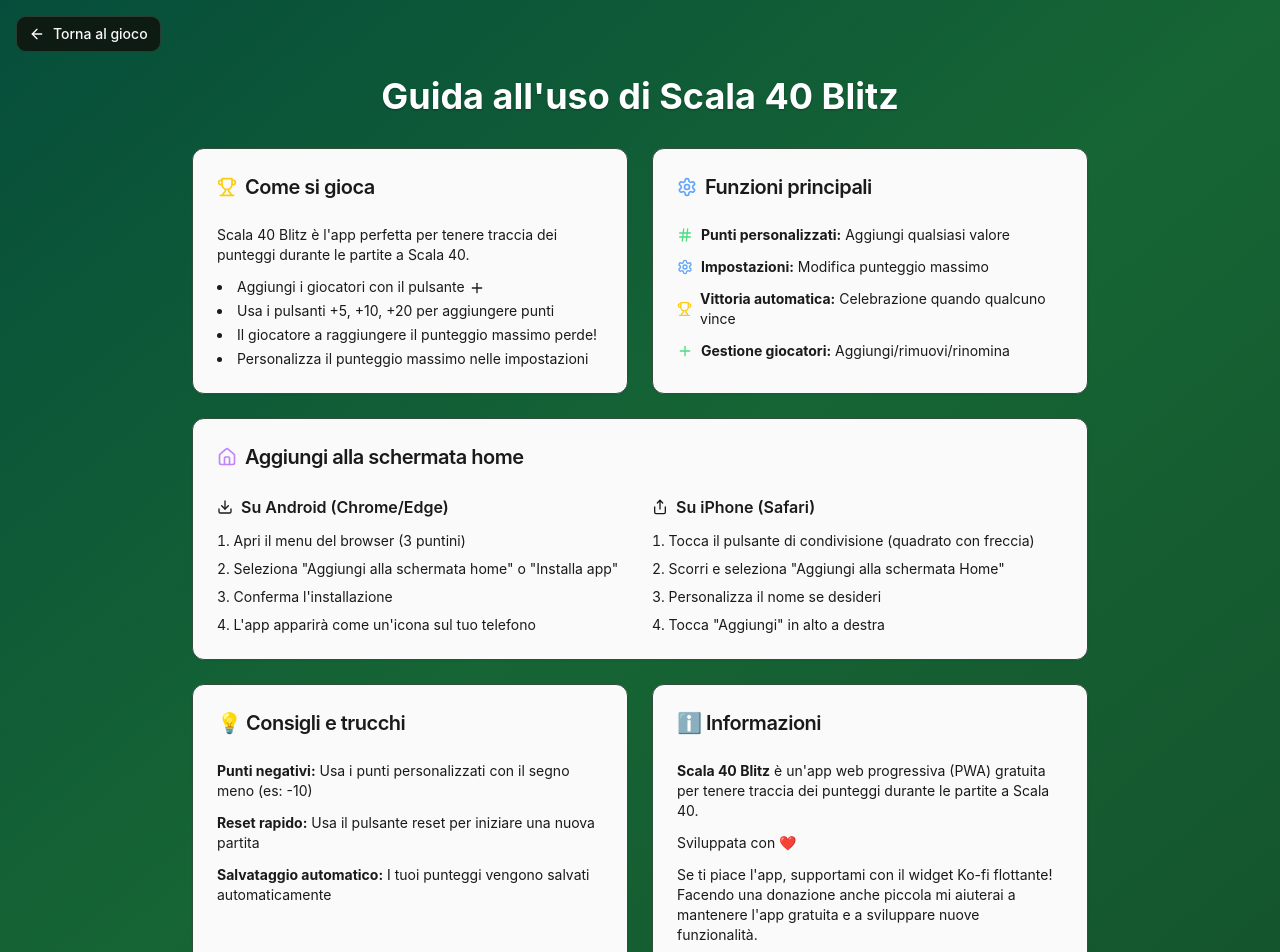
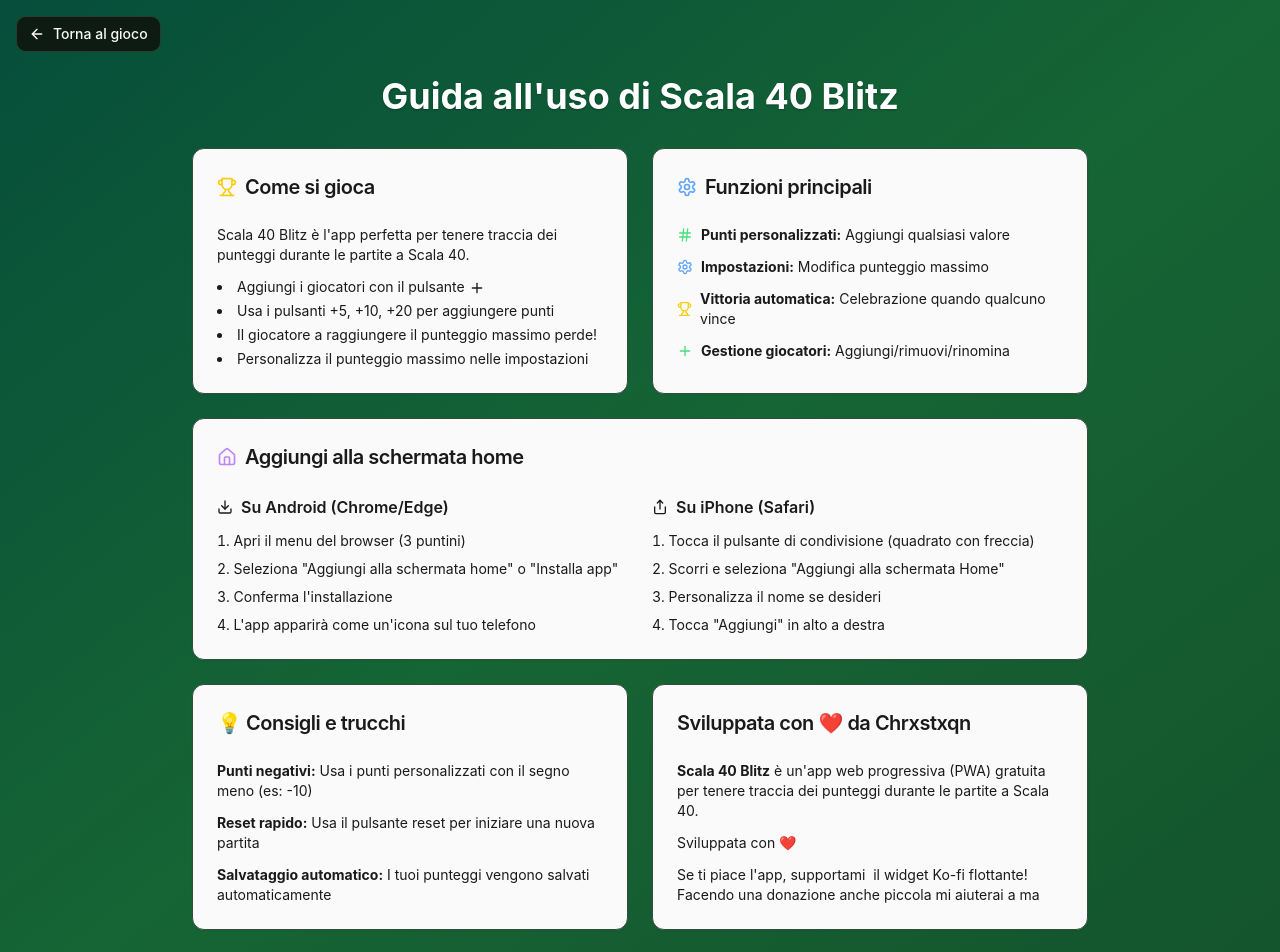
Before and after one commit to Chrxstxqn/ScalaDash, a React (Vite) app: page /help in a window 1280 px wide. Shown: the top 952 px of the page. Built offline with nearby package versions, Linux system fonts and the light colour scheme.

Commit message:
Visual edit in Lovable
Edited UI in Lovable

```diff
--- a/src/pages/Help.tsx
+++ b/src/pages/Help.tsx
@@ -137,17 +137,15 @@ const Help = () => {
           {/* Sezione: Informazioni */}
           <Card className="card-game">
             <CardHeader>
-              <CardTitle className="text-xl">
-                ℹ️ Informazioni
-              </CardTitle>
+              <CardTitle className="text-xl">Sviluppata con ❤️ da Chrxstxqn</CardTitle>
             </CardHeader>
             <CardContent>
               <div className="space-y-3 text-sm">
                 <p>
                   <strong>Scala 40 Blitz</strong> è un'app web progressiva (PWA) gratuita per tenere traccia dei punteggi durante le partite a Scala 40.
                 </p>
-                <p>Sviluppata con ❤️ </p>
-                <p>Se ti piace l'app, supportami con il widget Ko-fi flottante! Facendo una donazione anche piccola mi aiuterai a mantenere l'app gratuita e a sviluppare nuove funzionalità.</p>
+                <p>Sviluppata con ❤️ </p>
+                <p>Se ti piace l'app, supportami  il widget Ko-fi flottante! Facendo una donazione anche piccola mi aiuterai a ma</p>
               </div>
             </CardContent>
           </Card>
```
